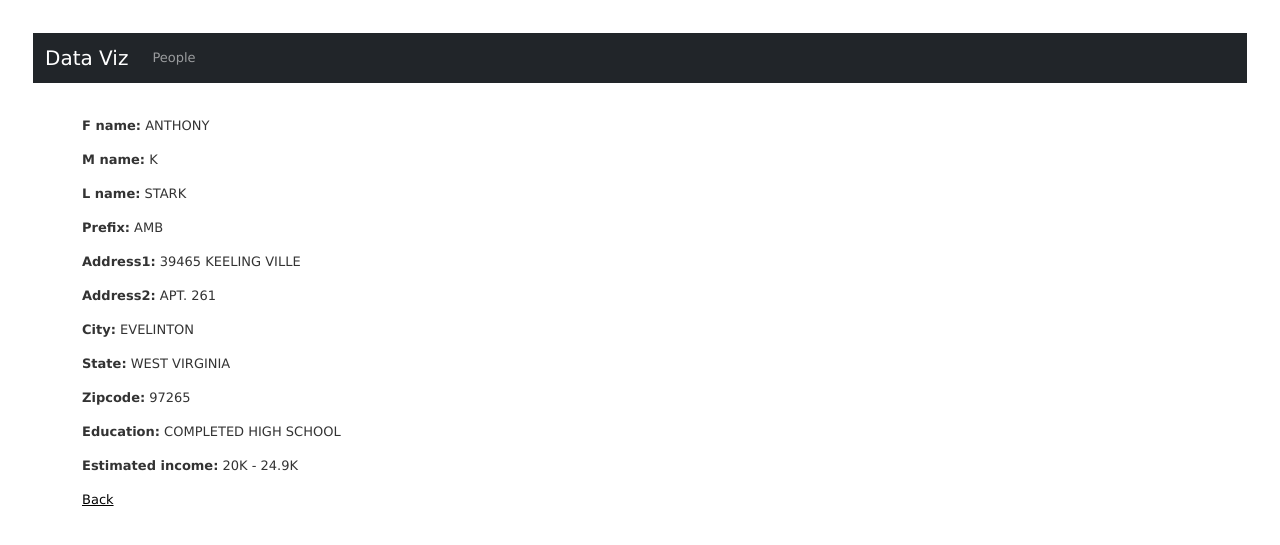
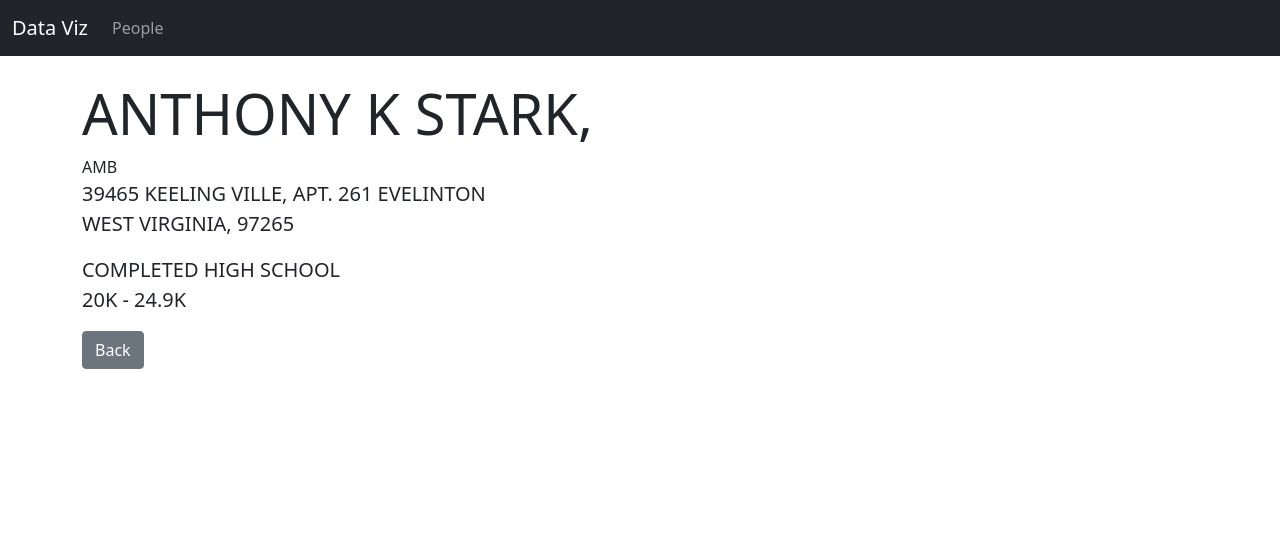
Before and after one commit to adnjoo/data-vis-ruby, a Rails app: page /people/1 in a window 1280 px wide. Shown: the top 545 px of the page. Run offline with Rails 7, Linux system fonts and the light colour scheme; data comes from the database, SQL or seed files in the repository; style sheets or scripts are compiled from the project's sources.

Commit message:
styling changes

```diff
--- a/app/assets/stylesheets/application.css
+++ b/app/assets/stylesheets/application.css
@@ -13,3 +13,9 @@
  *= require_tree .
  *= require_self
  */
+
+
+ a {
+  text-decoration: none;
+  color: black;
+}
--- a/app/assets/stylesheets/scaffolds.scss
+++ /dev/null
@@ -1,65 +0,0 @@
-body {
-  background-color: #fff;
-  color: #333;
-  margin: 33px; }
-
-body, p, ol, ul, td {
-  font-family: verdana, arial, helvetica, sans-serif;
-  font-size: 13px;
-  line-height: 18px; }
-
-pre {
-  background-color: #eee;
-  padding: 10px;
-  font-size: 11px; }
-
-a {
-  color: #000; }
-
-a:visited {
-  color: #666; }
-
-a:hover {
-  color: #fff;
-  background-color: #000; }
-
-th {
-  padding-bottom: 5px; }
-
-td {
-  padding: 0 5px 7px; }
-
-div.field,
-div.actions {
-  margin-bottom: 10px; }
-
-#notice {
-  color: green; }
-
-.field_with_errors {
-  padding: 2px;
-  background-color: red;
-  display: table; }
-
-#error_explanation {
-  width: 450px;
-  border: 2px solid red;
-  padding: 7px 7px 0;
-  margin-bottom: 20px;
-  background-color: #f0f0f0; }
-
-#error_explanation h2 {
-  text-align: left;
-  font-weight: bold;
-  padding: 5px 5px 5px 15px;
-  font-size: 12px;
-  margin: -7px -7px 0;
-  background-color: #c00;
-  color: #fff; }
-
-#error_explanation ul li {
-  font-size: 12px;
-  list-style: square; }
-
-label {
-  display: block; }
--- a/app/views/people/show.html.erb
+++ b/app/views/people/show.html.erb
@@ -1,58 +1,24 @@
-<p id="notice"><%= notice %></p>
-
-<p>
-  <strong>F name:</strong>
+<div class="jumbotron">
+  <h1 class='display-4'>
     <%= @person.f_name %>
-</p>
-
-<p>
-  <strong>M name:</strong>
     <%= @person.m_name %>
-</p>
-
-<p>
-  <strong>L name:</strong>
-  <%= @person.l_name %>
-</p>
-
-<p>
-  <strong>Prefix:</strong>
+    <%= @person.l_name %>,
+  </h1>
     <%= @person.prefix %>
-</p>
-
-<p>
-  <strong>Address1:</strong>
-  <%= @person.address1 %>
-</p>
-
-<p>
-  <strong>Address2:</strong>
+  <p class='lead'>
+    <%= @person.address1 %>,
     <%= @person.address2 %>
-</p>
-
-<p>
-  <strong>City:</strong>
     <%= @person.city %>
-</p>
-
-<p>
-  <strong>State:</strong>
-  <%= @person.state %>
-</p>
-
-<p>
-  <strong>Zipcode:</strong>
+    <br>
+    <%= @person.state %>,
     <%= @person.zipcode %>
   </p>
-
-<p>
-  <strong>Education:</strong>
+  <p class='lead'>
     <%= @person.education %>
-</p>
-
-<p>
-  <strong>Estimated income:</strong>
+    <br>
     <%= @person.estimated_income %>
   </p>
+</div>
 
-<%= link_to 'Back', people_path %>
+<%#= link_to 'Edit', edit_person_path(@person), class:'btn btn-dark' %>
+<%= link_to 'Back', people_path, class:'btn btn-secondary' %>
```
Also changed, not shown: app/views/people/index.html.erb (+5 -5 lines). Lines whose indentation alone changed are shown as unchanged.
